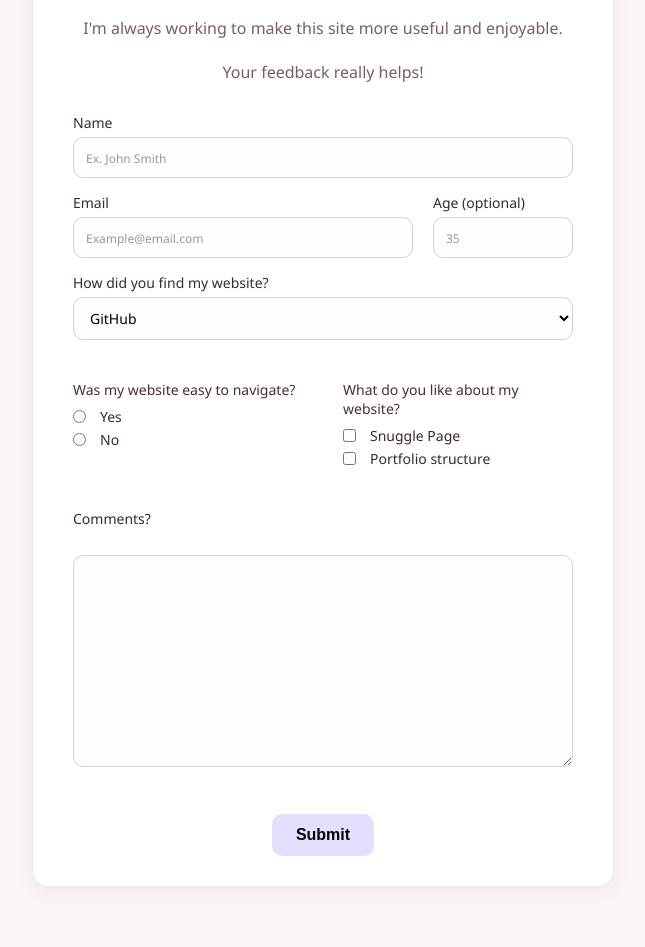
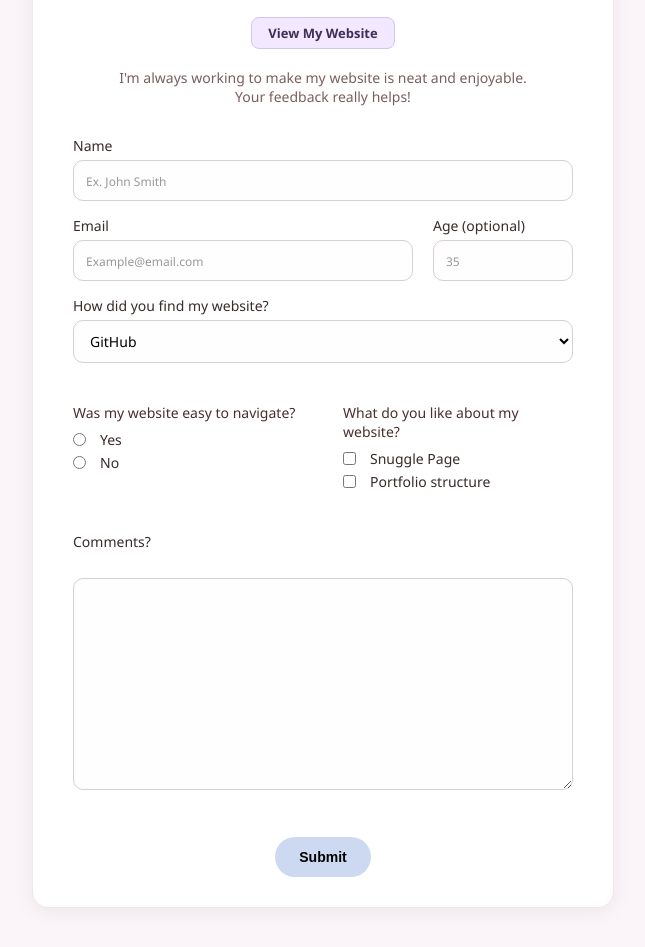
Before and after one commit to MarisaVertz/Website_Portfolio_Survey, a plain HTML site: page index.html in a window 1280 px wide. Shown: the part 125-1072 px from the top of the page, without its empty margins (317-962 px from the left). Drawn offline with Linux system fonts and the light colour scheme.

Commit message:
aesthetic changes

```diff
--- a/index.html
+++ b/index.html
@@ -13,8 +13,14 @@
     >
       <h1 id="title">Website Survey</h1>
       <p id="description">
-        I'm always working to make this site more useful and enjoyable.
-        <br /><br />Your feedback really helps!
+        <a
+          href="https://marisavertz.github.io/portfolio/"
+          class="secondary-button"
+          target="_blank"
+          ><b>View My Website</b></a
+        ><br /><br />
+        I'm always working to make my website is neat and enjoyable.
+        <br />Your feedback really helps!
       </p>
       <label for="name" id="name-label">Name</label>
       <input type="text" id="name" placeholder="Ex. John Smith" required />
--- a/style.css
+++ b/style.css
@@ -35,7 +35,7 @@ h1 {
 p {
   margin-top: 20px;
   color: #4b2e2e;
-  font-size: 16px;
+  font-size: 14px;
 }
 
 .form-row {
@@ -186,17 +186,34 @@ textarea {
 button {
   margin-top: 20px;
   padding: 12px 24px;
-  font-size: 16px;
-  background-color: #e6defe;
+  font-size: 14px;
+  background-color: #a0b8e588;
   color: #000000;
   border: none;
-  border-radius: 10px;
+  border-radius: 20px;
   cursor: pointer;
   transition: background-color 0.3s ease;
 }
 
 button:hover {
-  background-color: #d4c7f2;
+  background-color: #b5b6ee98;
+}
+
+.secondary-button {
+  display: inline-block;
+  padding: 6px 16px;
+  font-size: 13px;
+  background-color: #f2e8ff;
+  color: #402f56;
+  text-decoration: none;
+  border-radius: 8px;
+  border: 1px solid #d3c5f0;
+  transition: background-color 0.3s ease, color 0.3s ease;
+}
+
+.secondary-button:hover {
+  background-color: #e5dafb;
+  color: #2e2341;
 }
 
 @media (max-width: 600px) {
```
Also changed, not shown: 1 other file.
